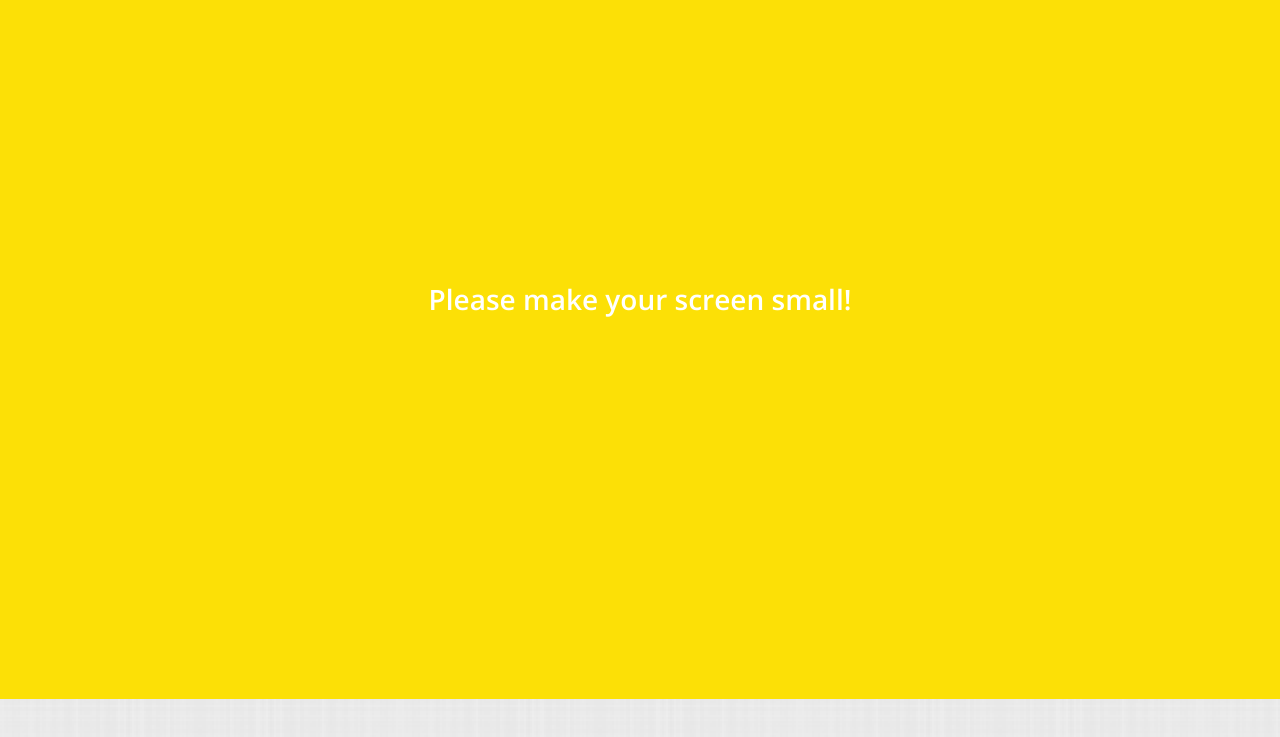
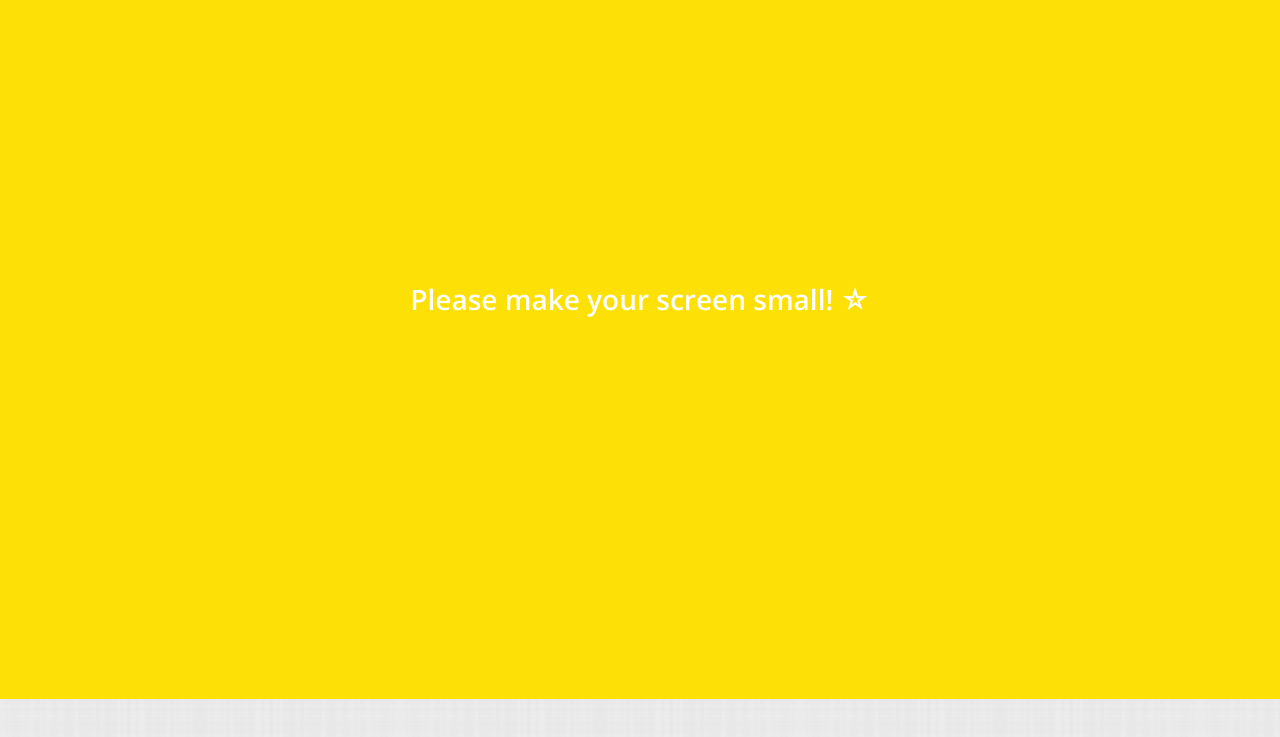
Before and after one commit to jihoojo03/kakao-clone_prac, a plain HTML site: page chat.html in a window 1280 px wide. Shown: the part 101-838 px from the top of the page. Drawn offline with nearby package versions, Linux system fonts and the light colour scheme.

Commit message:
Added Emoji
☆

```diff
--- a/chat.html
+++ b/chat.html
@@ -90,7 +90,7 @@
       </div>
     </div>
     <div class="bigScreen">
-      <span class="bigScreen__text">Please make your screen small!</span>
+      <span class="bigScreen__text">Please make your screen small! ☆</span>
     </div>
   </body>
 </html>
```
Also changed, not shown: find.html (+1 -1 lines), friends.html (+1 -1 lines), index.html (+1 -1 lines), more.html (+1 -1 lines), settings.html (+1 -1 lines).
